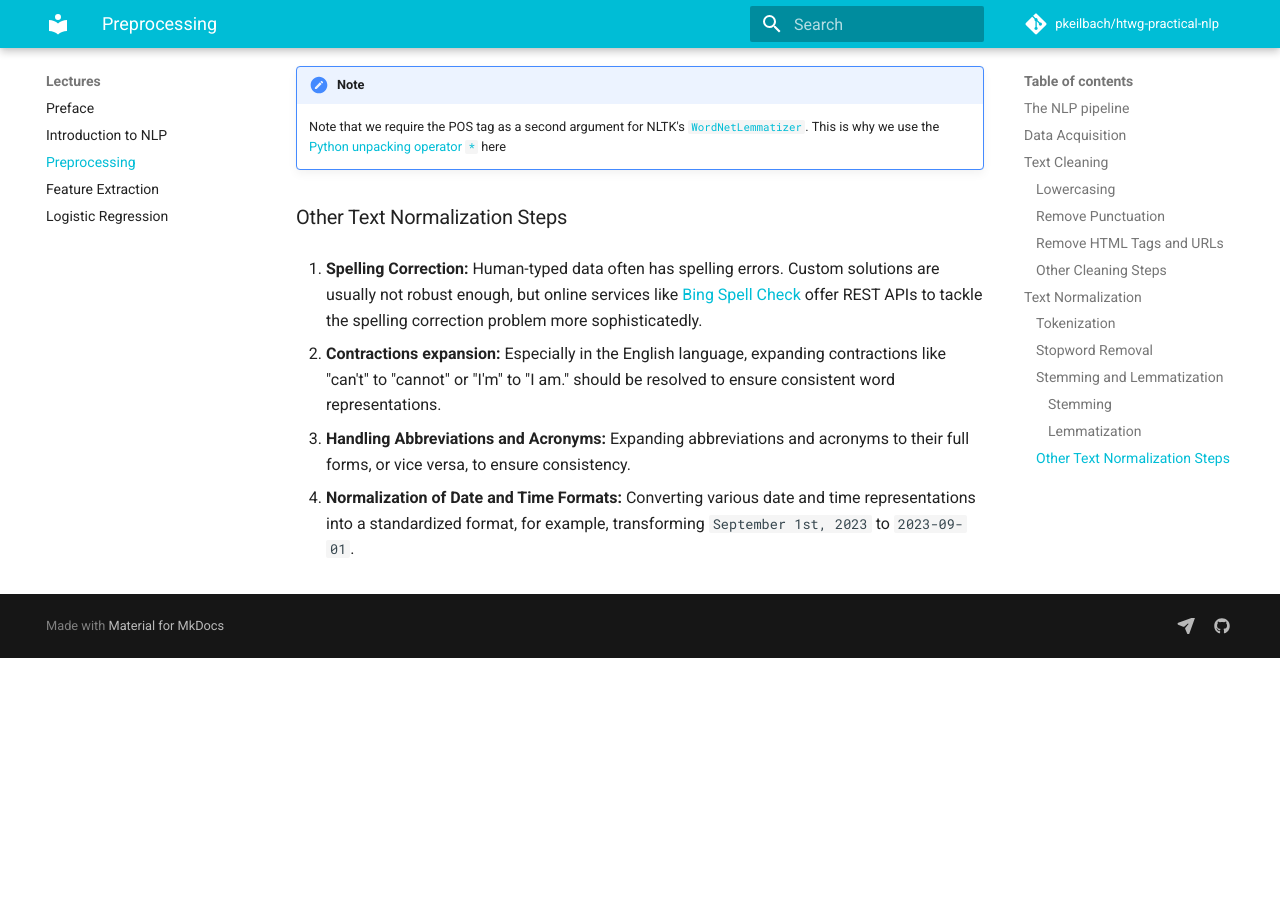
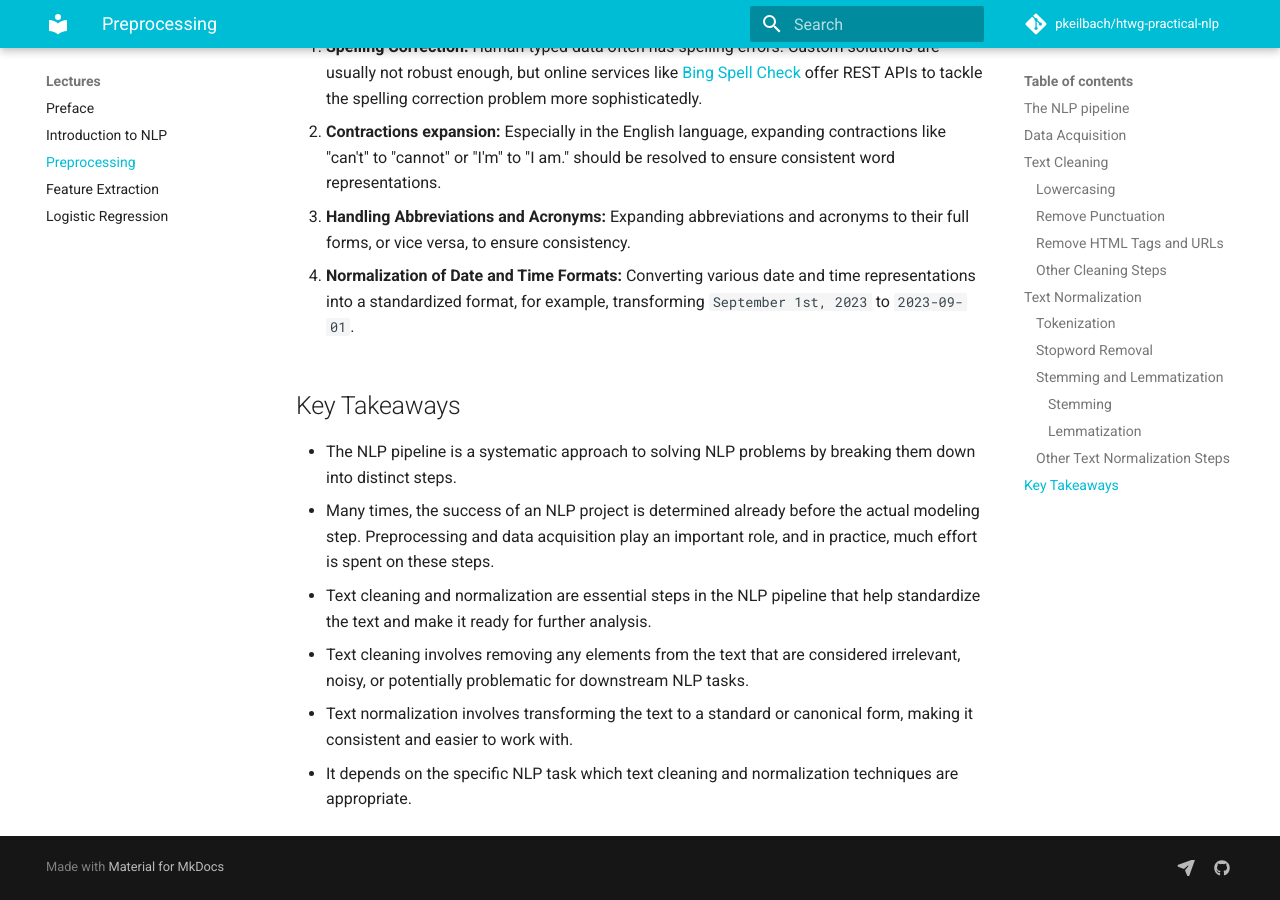
Before and after one commit to pkeilbach/htwg-practical-nlp, an MkDocs documentation site: the page built from docs/lectures/preprocessing.md, in a window 1280 px wide and 900 px high, scrolled down 8913 px. Built offline with MkDocs 1.6.1 and Material for MkDocs 9.7.7, drawn with Linux system fonts in a browser that asks for light colours; comment, search, counter and statistics services are not loaded; before the commit the page ends 9571 px from its top, so only the background shows below that; some of the changed text lies outside the part shown.

Commit message:
Improve preprocessing lecture (#38)
* minor improvements on lecture content

* add key takeaways section

```diff
--- a/docs/lectures/preprocessing.md
+++ b/docs/lectures/preprocessing.md
@@ -165,7 +158,7 @@
 
 !!! warning
 
-    As you can see, it already involves quite some custom logic and pitfalls and won't work if Wikipedia decides to change the HTML element.
+    As you can see, it already involves quite some custom logic and pitfalls and won't work if Wikipedia makes changes that affect the HTML tree.
     Many Websites offer APIs that allow much more straightforward access to their data via HTTP call, e.g., the [Twitter API](https://developer.twitter.com/en/docs/twitter-api).
 
 !!! note
@@ -368,3 +360,12 @@
 
 4.  **Normalization of Date and Time Formats:**
     Converting various date and time representations into a standardized format, for example, transforming `September 1st, 2023` to `2023-09-01`.
+
+## Key Takeaways
+
+- The NLP pipeline is a systematic approach to solving NLP problems by breaking them down into distinct steps.
+- Many times, the success of an NLP project is determined already before the actual modeling step. Preprocessing and data acquisition play an important role, and in practice, much effort is spent on these steps.
+- Text cleaning and normalization are essential steps in the NLP pipeline that help standardize the text and make it ready for further analysis.
+- Text cleaning involves removing any elements from the text that are considered irrelevant, noisy, or potentially problematic for downstream NLP tasks.
+- Text normalization involves transforming the text to a standard or canonical form, making it consistent and easier to work with.
+- It depends on the specific NLP task which text cleaning and normalization techniques are appropriate.
```
Also changed, not shown: other parts of docs/lectures/preprocessing.md (+9 -17 lines).
